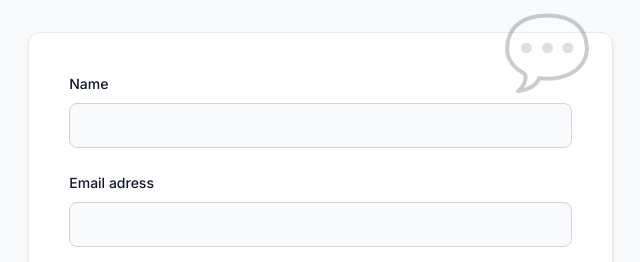
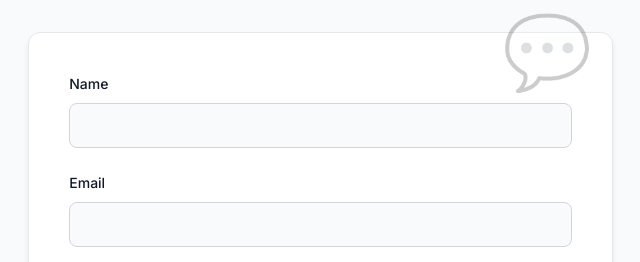
Before and after one commit to harsha4474/wedigma, a plain HTML site: page index.html in a window 1280 px wide. Shown: the part 7627-7889 px from the top of the page, 603-1243 px from the left. Drawn offline with Linux system fonts and the light colour scheme.

Commit message:
index.html

```diff
--- a/index.html
+++ b/index.html
@@ -616,7 +616,7 @@
     </div>
 
     <div class="form-group">
-        <label for="email" class="form-label">Email adress</label>
+        <label for="email" class="form-label">Email</label>
         <input type="email" id="email" name="email" class="form-input" required>
     </div>
 
```
